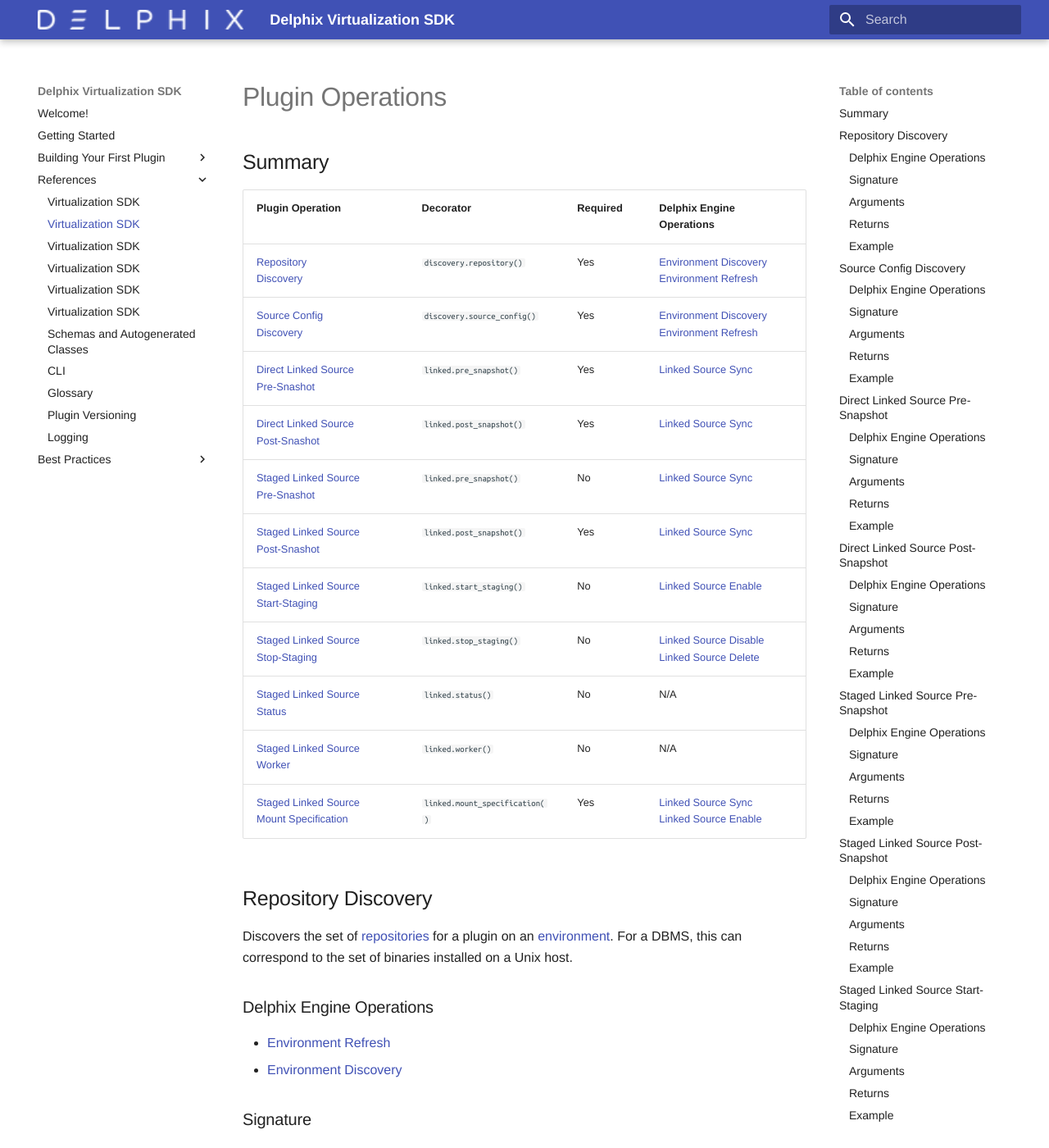
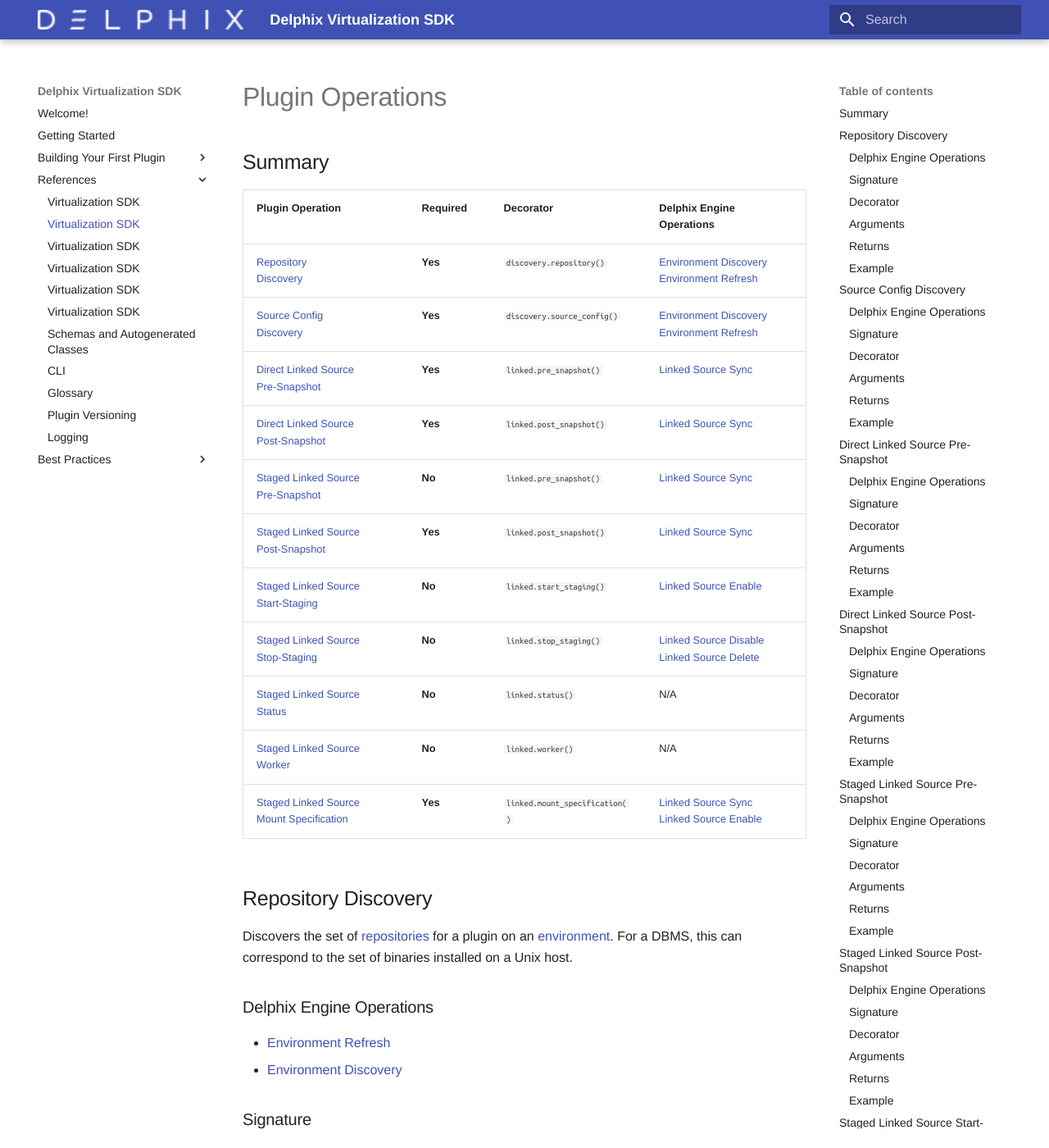
Before and after one commit to delphix/virtualization-sdk, an MkDocs documentation site: the page built from docs/References/Plugin_Operations.md, in a window 1280 px wide and 1400 px high. Shown: the whole window at 82% size. Built offline with MkDocs 1.6.1 and Material for MkDocs 9.7.7, drawn with Linux system fonts in a browser that asks for light colours; some web fonts are replaced; some of the changed text lies outside the part shown.

Commit message:
Switch Plugin Operation Columns, highlight

```diff
--- a/docs/References/Plugin_Operations.md
+++ b/docs/References/Plugin_Operations.md
@@ -6,21 +6,19 @@
 
 ## Summary
 
-Plugin Operation | Decorator | Required | Delphix Engine Operations
----------------- | --------- | -------- | -------------------------
-[Repository<br>Discovery](#repository-discovery) | `discovery.repository()` | Yes | [Environment Discovery](Workflows.md#environment-discovery-refresh)<br>[Environment Refresh](Workflows.md#environment-discovery-refresh)
-[Source Config<br>Discovery](#source--config-discovery) | `discovery.source_config()` | Yes | [Environment Discovery](Workflows.md#environment-discovery-refresh)<br>[Environment Refresh](Workflows.md#environment-discovery-refresh)
-[Direct Linked Source<br>Pre-Snashot](#direct-linked-source-pre-snapshot) | `linked.pre_snapshot()` | Yes | [Linked Source Sync](Workflows.md#linked-source-sync)
-[Direct Linked Source<br>Post-Snashot](#direct-linked-source-post-snapshot) | `linked.post_snapshot()` | Yes | [Linked Source Sync](Workflows.md#linked-source-sync)
-[Staged Linked Source<br>Pre-Snashot](#staged-linked-source-pre-snapshot) | `linked.pre_snapshot()` | No | [Linked Source Sync](Workflows.md#linked-source-sync)
-[Staged Linked Source<br>Post-Snashot](#staged-linked-source-post-snapshot) | `linked.post_snapshot()` | Yes | [Linked Source Sync](Workflows.md#linked-source-sync)
-[Staged Linked Source<br>Start-Staging](#staged-linked-source-start-staging) | `linked.start_staging()` | No | [Linked Source Enable](Workflows.md#linked-source-enable)
-[Staged Linked Source<br>Stop-Staging](#staged-linked-source-stop-staging) | `linked.stop_staging()` | No | [Linked Source Disable](Workflows.md#linked-source-disable)<br>[Linked Source Delete](Workflows.md#linked-source-delete)
-[Staged Linked Source<br>Status](#staged-linked-source-status) | `linked.status()` | No | N/A
-[Staged Linked Source Worker](#staged-linked-source-worker) | `linked.worker()` | No | N/A
-[Staged Linked Source<br>Mount Specification](#staged-linked-source-mount-specification) | `linked.mount_specification()` | Yes | [Linked Source Sync](Workflows.md#linked-source-sybc)<br>[Linked Source Enable](Workflows.md#linked-source-enable)
-
-
+Plugin Operation | **Required** | Decorator | Delphix Engine Operations
+---------------- | -------- | --------- | -------------------------
+[Repository<br>Discovery](#repository-discovery) | **Yes** |`discovery.repository()` | [Environment Discovery](Workflows.md#environment-discovery-refresh)<br>[Environment Refresh](Workflows.md#environment-discovery-refresh)
+[Source Config<br>Discovery](#source--config-discovery) | **Yes** |`discovery.source_config()` | [Environment Discovery](Workflows.md#environment-discovery-refresh)<br>[Environment Refresh](Workflows.md#environment-discovery-refresh)
+[Direct Linked Source<br>Pre-Snapshot](#direct-linked-source-pre-snapshot) | **Yes** | `linked.pre_snapshot()` | [Linked Source Sync](Workflows.md#linked-source-sync)
+[Direct Linked Source<br>Post-Snapshot](#direct-linked-source-post-snapshot) | **Yes** | `linked.post_snapshot()` | [Linked Source Sync](Workflows.md#linked-source-sync)
+[Staged Linked Source<br>Pre-Snapshot](#staged-linked-source-pre-snapshot) | **No** | `linked.pre_snapshot()` | [Linked Source Sync](Workflows.md#linked-source-sync)
+[Staged Linked Source<br>Post-Snapshot](#staged-linked-source-post-snapshot) | **Yes** | `linked.post_snapshot()` | [Linked Source Sync](Workflows.md#linked-source-sync)
+[Staged Linked Source<br>Start-Staging](#staged-linked-source-start-staging) | **No** | `linked.start_staging()` | [Linked Source Enable](Workflows.md#linked-source-enable)
+[Staged Linked Source<br>Stop-Staging](#staged-linked-source-stop-staging) | **No** | `linked.stop_staging()` | [Linked Source Disable](Workflows.md#linked-source-disable)<br>[Linked Source Delete](Workflows.md#linked-source-delete)
+[Staged Linked Source<br>Status](#staged-linked-source-status) | **No** |`linked.status()` | N/A
+[Staged Linked Source Worker](#staged-linked-source-worker) | **No** |`linked.worker()` | N/A
+[Staged Linked Source<br>Mount Specification](#staged-linked-source-mount-specification) | **Yes** | `linked.mount_specification()` | [Linked Source Sync](Workflows.md#linked-source-sybc)<br>[Linked Source Enable](Workflows.md#linked-source-enable)
 
 
 ## Repository Discovery
@@ -35,6 +33,10 @@
 ### Signature
 
 `def repository_discovery(source_connection)`
+
+### Decorator
+
+`discovery.repository()`
 
 ### Arguments
 
@@ -91,6 +93,10 @@
 
 `def source_config_discovery(source_connection)`
 
+### Decorator
+
+`discovery.source_config()`
+
 ### Arguments
 
 Argument | Type | Description
@@ -144,6 +150,10 @@
 
 `def linked_pre_snapshot(direct_source, repository, source_config)`
 
+### Decorator
+
+`linked.pre_snapshot()`
+
 ### Arguments
 
 Argument | Type | Description
@@ -179,6 +189,10 @@
 ### Signature
 
 `def linked_post_snapshot(direct_source, repository, source_config)`
+
+### Decorator
+
+`linked.post_snapshot()`
 
 ### Arguments
 
@@ -230,6 +244,10 @@
 
 `def linked_pre_snapshot(staged_source, repository, source_config)`
 
+### Decorator
+
+`linked.pre_snapshot()`
+
 ### Arguments
 
 Argument | Type | Description
@@ -264,6 +282,10 @@
 ### Signature
 
 `def linked_post_snapshot(staged_source, repository, source_config)`
+
+### Decorator
+
+`linked.post_snapshot()`
 
 ### Arguments
 
@@ -316,6 +338,10 @@
 
 `def start_staging(staged_source, repository, source_config)`
 
+### Decorator
+
+`linked.start_staging()`
+
 ### Arguments
 
 Argument | Type | Description
@@ -353,6 +379,10 @@
 
 `def stop_staging(staged_source, repository, source_config)`
 
+### Decorator
+
+`linked.stop_staging()`
+
 ### Arguments
 
 Argument | Type | Description
@@ -387,6 +417,10 @@
 ### Signature
 
 `def linked_status(staged_source, repository, source_config)`
+
+### Decorator
+
+`linked.stop_status()`
 
 ### Arguments
 
@@ -424,6 +458,10 @@
 
 `def worker(staged_source, repository, source_config)`
 
+### Decorator
+
+`linked.worker()`
+
 ### Arguments
 
 Argument | Type | Description
@@ -459,6 +497,10 @@
 ### Signature
 
 `def linked_mount_specification(staged_source, repository)`
+
+### Decorator
+
+`linked.mount_specification()`
 
 ### Arguments
 
@@ -519,6 +561,10 @@
 
 `def configure(virtual_source, snapshot, repository)`
 
+### Decorator
+
+`virtual.configure()`
+
 ### Arguments
 
 Argument | Type | Description
@@ -574,6 +620,10 @@
 
 `def unconfigure(virtual_source, snapshot, repository)`
 
+### Decorator
+
+`virtual.unconfigure()`
+
 ### Arguments
 
 Argument | Type | Description
@@ -609,6 +659,10 @@
 ### Signature
 
 `def reconfigure(virtual_source, snapshot, repository)`
+
+### Decorator
+
+`virtual.reconfigure()`
 
 ### Arguments
 
@@ -664,6 +718,10 @@
 
 `def start(virtual_source, repository, source_config)`
 
+### Decorator
+
+`virtual.start()`
+
 ### Arguments
 
 Argument | Type | Description
@@ -700,6 +758,10 @@
 
 `def stop(virtual_source, repository, source_config)`
 
+### Decorator
+
+`virtual.stop()`
+
 ### Arguments
 
 Argument | Type | Description
@@ -735,6 +797,10 @@
 
 `def virtual_pre_snapshot(virtual_source, repository, source_config)`
 
+### Decorator
+
+`virtual.pre_snapshot()`
+
 ### Arguments
 
 Argument | Type | Description
@@ -769,6 +835,10 @@
 ### Signature
 
 `def virtual_post_snapshot(virtual_source, repository, source_config)`
+
+### Decorator
+
+`virtual.post_snapshot()`
 
 ### Arguments
 
@@ -824,6 +894,10 @@
 ### Signature
 
 `def virtual_mount_specification(virtual_source, repository)`
+
+### Decorator
+
+`virtual.mount_specification()`
 
 ### Arguments
 
@@ -883,6 +957,10 @@
 
 `def virtual_status(staged_source, repository, source_config)`
 
+### Decorator
+
+`virtual.status()`
+
 ### Arguments
 
 Argument | Type | Description
```
